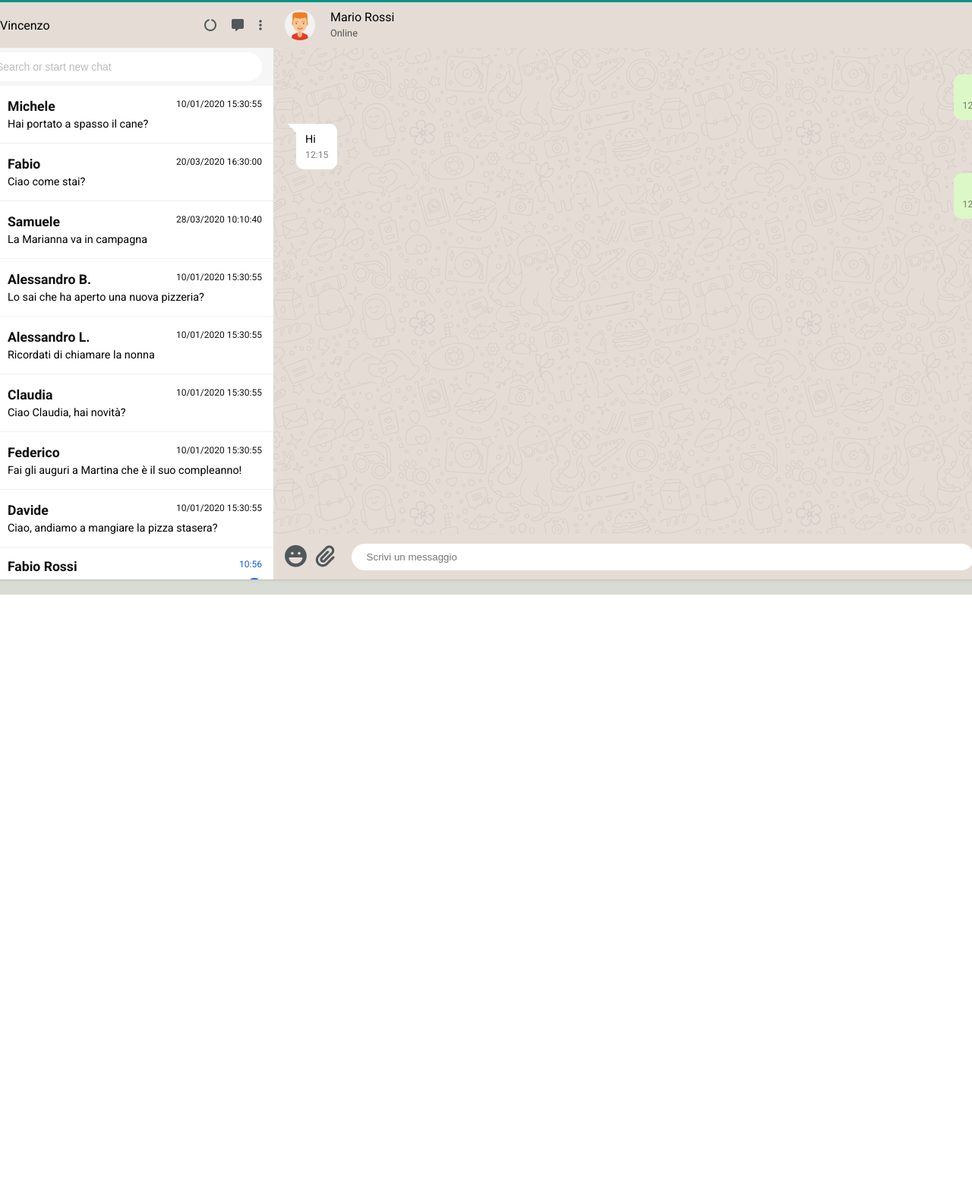
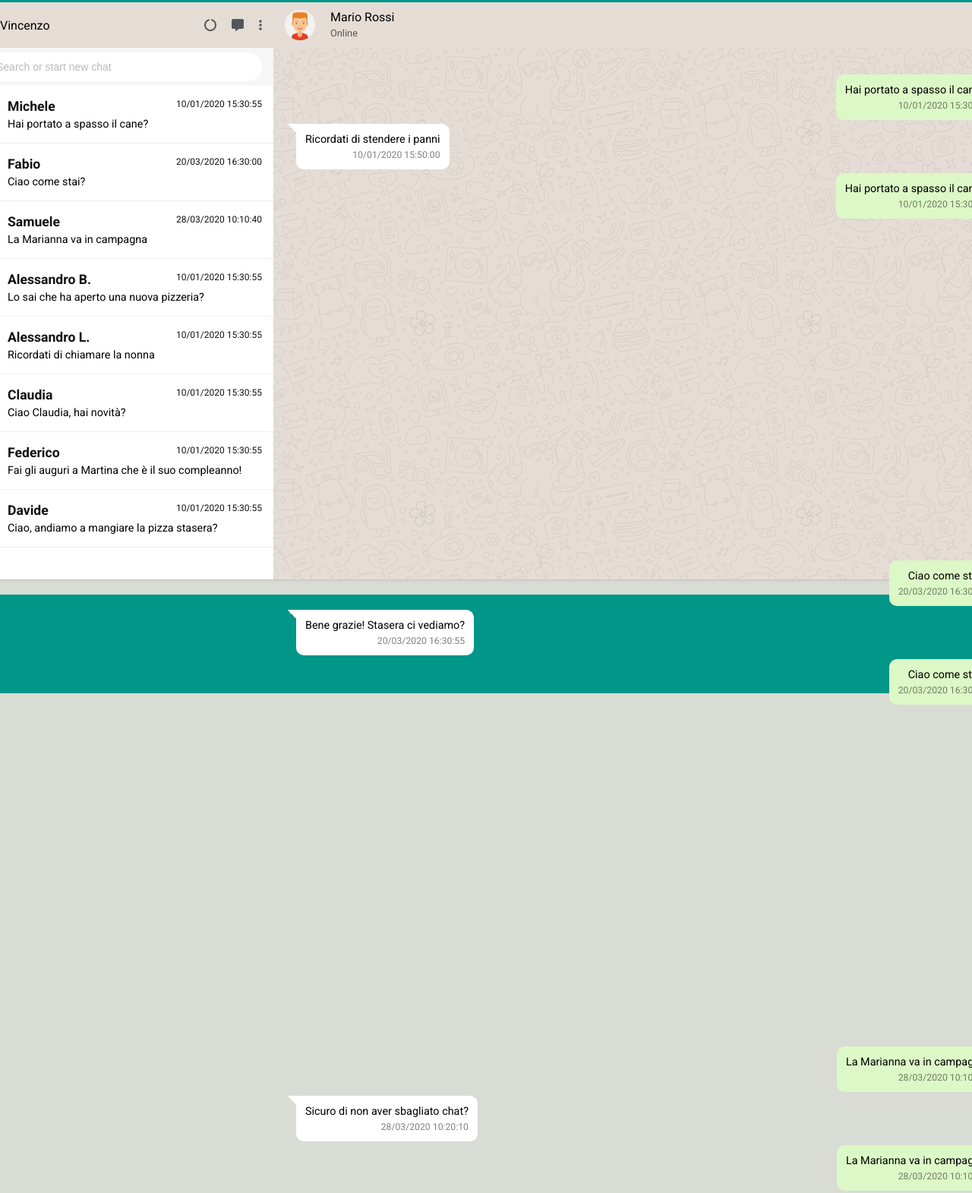
Before and after one commit to VolxDarkTV/vue-boolzapp, a plain HTML site: page index.html in a window 1280 px wide. Shown: the part 17-1588 px from the top of the page at 76% size. Before the commit the page ends 800 px from the top, so only its background shows below. Drawn offline with nearby package versions, Linux system fonts and the light colour scheme.

Commit message:
commit one test unread block

```diff
--- a/index.html
+++ b/index.html
@@ -84,23 +84,23 @@
                         </div>
                     </div>
 
-                    <div class="block unread">
+                    <!-- <div class="block unread">
                         <div class="imgbx">
                             <img src="imgs/avatar_2.jpg" alt="" class="cover">
                         </div>
-                        <!-- Dettagli Contatti -->
+                        Dettagli Contatti
                         <div class="details">
                             <div class="listhead">
                                 <h4 class="name_contact">Fabio Rossi</h4>
                                 <p class="time">10:56</p>
                             </div>
-                            <!-- Last Message -->
+                            Last Message
                             <div class="message_p">
                                 <p>Come stai? è da tanto che non ci sentiamo!!!!!!!!!!!!!!!!!!!!!!!!!!</p>
                                 <b>1</b>
                             </div>
                         </div>
-                    </div>
+                    </div> -->
 
 
                 </div>
@@ -131,22 +131,22 @@
                     </ul>
                 </div>
                 <!-- Chat Box -->
-                <div class="chatbox">
+                <div class="chatbox" v-for="(chatbox, index) in contacts">
                     <!-- Message -->
                     <!-- SOS JS -->
                     <div class="message my_message">
                         <p>
-                            Hi<br><span>12:15</span>
+                            {{contacts[index].messages[0].message}}<br><span>{{contacts[index].messages[0].date}}</span>
                         </p>
                     </div>
                     <div class="message frnd_message">
                         <p>
-                            Hi<br><span>12:15</span>
+                            {{contacts[index].messages[1].message}}<br><span>{{contacts[index].messages[1].date}}</span>
                         </p>
                     </div>
                     <div class="message my_message">
                         <p>
-                            Hi<br><span>12:15</span>
+                            {{contacts[index].messages[0].message}}<br><span>{{contacts[index].messages[0].date}}</span>
                         </p>
                     </div>
                 </div>
```
